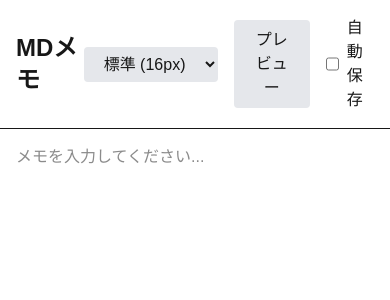
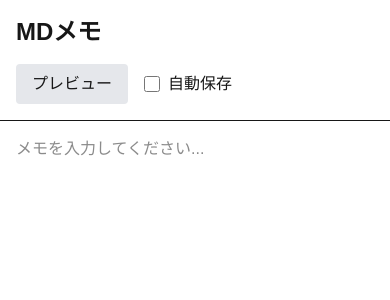
Before and after one commit to mokkun55/sakumemo, a Next.js app: page / in a window 390 px wide. Shown: the top 300 px of the page. Built offline with nearby package versions, Linux system fonts and the light colour scheme.

Commit message:
feat: responsive layout

```diff
--- a/src/app/page.tsx
+++ b/src/app/page.tsx
@@ -69,13 +69,14 @@ export default function Home() {
   return (
     <main className="h-screen flex flex-col">
       <header className="border-b p-4 bg-white">
-        <div className="max-w-7xl mx-auto flex justify-between items-center">
+        <div className="max-w-7xl mx-auto">
+          <div className="flex flex-col sm:flex-row sm:items-center gap-4">
             <h1 className="text-2xl font-bold">MDメモ</h1>
-          <div className="flex gap-4 items-center">
+            <div className="flex flex-wrap gap-4 items-center">
               <select
                 value={fontSize}
                 onChange={(e) => setFontSize(e.target.value)}
-              className="px-4 py-2 bg-gray-200 rounded hover:bg-gray-300 transition-colors focus:outline-none cursor-pointer"
+                className="px-4 py-2 bg-gray-200 rounded hover:bg-gray-300 transition-colors focus:outline-none cursor-pointer hidden sm:block"
               >
                 {FONT_SIZES.map((size) => (
                   <option key={size.value} value={size.value}>
@@ -101,6 +102,7 @@ export default function Home() {
               </label>
             </div>
           </div>
+        </div>
       </header>
 
       <div className="flex-1 overflow-hidden">
```
Lines whose indentation alone changed are shown as unchanged.
